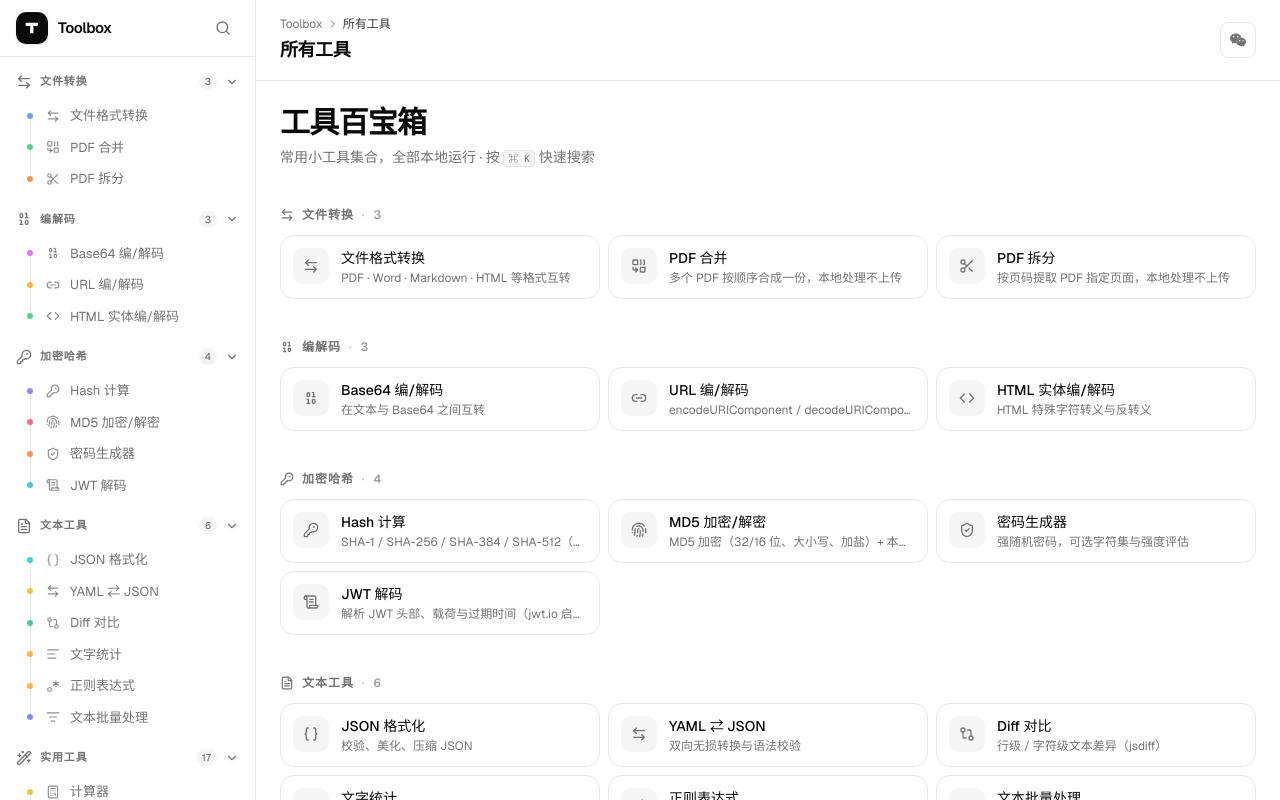
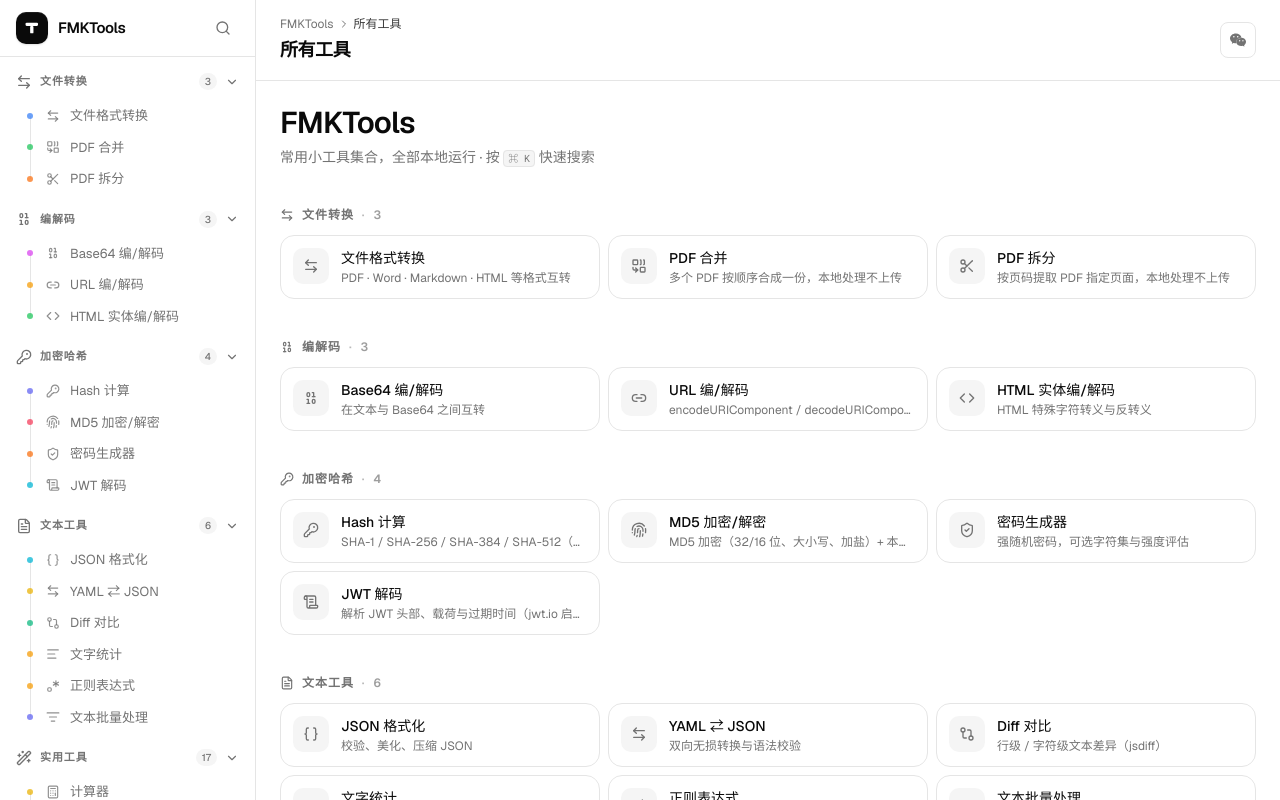
Before and after one commit to fmk618/ToolBox-web, a Next.js app: page / in a window 1280 px wide. Built offline with nearby package versions, Linux system fonts and the light colour scheme.

Commit message:
feat(web): 统一 FMKTools 品牌标识
Co-Authored-By: Claude Opus 4.8 <noreply@anthropic.com>

```diff
--- a/src/app/globals.css
+++ b/src/app/globals.css
@@ -30,7 +30,7 @@
   --input: oklch(0.922 0 0);
   --ring: oklch(0.708 0 0);
 
-  /* Brand accent — keep slight blue lean for Toolbox identity */
+  /* FMKTools brand accent — keep a slight blue lean */
   --brand: oklch(0.55 0.18 257);
   --brand-foreground: oklch(0.985 0 0);
 
--- a/src/app/layout.tsx
+++ b/src/app/layout.tsx
@@ -2,14 +2,15 @@ import type { Metadata, Viewport } from "next";
 import { GeistSans } from "geist/font/sans";
 import { GeistMono } from "geist/font/mono";
 import { Shell } from "../components/shell/shell";
+import { BRAND_DESCRIPTION, BRAND_NAME } from "../lib/brand";
 import "./globals.css";
 
 export const metadata: Metadata = {
   title: {
-    default: "Toolbox — 工具百宝箱",
-    template: "%s · Toolbox",
+    default: BRAND_NAME,
+    template: `%s · ${BRAND_NAME}`,
   },
-  description: "工具百宝箱 — 常用小工具集合，全部本地运行，按 ⌘K 快速搜索",
+  description: BRAND_DESCRIPTION,
 };
 
 export const viewport: Viewport = {
--- a/src/app/manifest.ts
+++ b/src/app/manifest.ts
@@ -1,12 +1,13 @@
 import type { MetadataRoute } from "next";
+import { BRAND_DESCRIPTION, BRAND_NAME } from "../lib/brand";
 
 export const dynamic = "force-static";
 
 export default function manifest(): MetadataRoute.Manifest {
   return {
-    name: "Toolbox — 工具百宝箱",
-    short_name: "Toolbox",
-    description: "52 个日常小工具，本地优先，开箱即用",
+    name: BRAND_NAME,
+    short_name: BRAND_NAME,
+    description: BRAND_DESCRIPTION,
     start_url: "/",
     display: "standalone",
     background_color: "#000000",
--- a/src/app/page.tsx
+++ b/src/app/page.tsx
@@ -3,6 +3,7 @@
 import Link from "next/link";
 import { motion } from "framer-motion";
 import { CATEGORIES } from "../lib/tools/categories";
+import { BRAND_NAME } from "../lib/brand";
 import { toolsByCategory } from "../lib/tools/manifest";
 
 export default function HomePage() {
@@ -17,7 +18,7 @@ export default function HomePage() {
         className="mb-10"
       >
         <h1 className="text-3xl font-semibold tracking-tight text-foreground">
-          工具百宝箱
+          {BRAND_NAME}
         </h1>
         <p className="mt-1.5 text-sm text-muted-foreground">
           常用小工具集合，全部本地运行 · 按{" "}
--- a/src/app/tools/[slug]/page.tsx
+++ b/src/app/tools/[slug]/page.tsx
@@ -15,7 +15,7 @@ export async function generateMetadata({
   const { slug } = await params;
   const tool = TOOLS.find((t) => t.slug === slug);
   if (!tool) return {};
-  // layout.tsx 的 title.template 会自动追加 "· Toolbox"
+  // layout.tsx 的 title.template 会自动追加 “· FMKTools”
   return { title: tool.name, description: tool.description };
 }
 
--- a/src/components/brand/logo.tsx
+++ b/src/components/brand/logo.tsx
@@ -1,8 +1,9 @@
 import type { SVGProps } from "react";
+import { BRAND_NAME } from "../../lib/brand";
 import { cn } from "../../lib/utils";
 
 /**
- * Toolbox letter-mark — a geometric "T" built from two rounded rectangles.
+ * FMKTools letter-mark — a geometric glyph built from two rounded rectangles.
  *
  * `currentColor` is the glyph fill, so it inherits text color from its parent.
  * Use `<LogoMark className="text-white" />` inside a colored container, or
@@ -46,7 +47,7 @@ export function LogoBadge({
   );
 }
 
-/** Pure word-mark — "Toolbox" set in Geist Sans with subtle tracking. */
+/** Pure word-mark set in Geist Sans with subtle tracking. */
 export function LogoWordmark({ className }: { className?: string }) {
   return (
     <span
@@ -55,7 +56,7 @@ export function LogoWordmark({ className }: { className?: string }) {
         className,
       )}
     >
-      Toolbox
+      {BRAND_NAME}
     </span>
   );
 }
--- a/src/components/shell/topbar.tsx
+++ b/src/components/shell/topbar.tsx
@@ -3,6 +3,7 @@
 import Link from "next/link";
 import { useParams, usePathname } from "next/navigation";
 import { ChevronRight, Menu } from "lucide-react";
+import { BRAND_NAME } from "../../lib/brand";
 import { getTool } from "../../lib/tools/manifest";
 import { WechatButton } from "./wechat-button";
 
@@ -29,7 +30,7 @@ export function Topbar({ onMenuClick }: { onMenuClick?: () => void }) {
         <div className="min-w-0">
           <nav className="hidden items-center gap-1 text-xs text-muted-foreground sm:flex">
             <Link href="/" className="hover:text-foreground transition-colors">
-              Toolbox
+              {BRAND_NAME}
             </Link>
             <ChevronRight className="h-3 w-3" />
             <span className="text-foreground/80">{title}</span>
--- /dev/null
+++ b/src/lib/brand.ts
@@ -0,0 +1,2 @@
+export const BRAND_NAME = "FMKTools";
+export const BRAND_DESCRIPTION = "工具百宝箱：常用小工具集合，本地优先，按 ⌘K 快速搜索";
--- a/src/tools/code-screenshot/ui.tsx
+++ b/src/tools/code-screenshot/ui.tsx
@@ -153,7 +153,7 @@ const DEFAULT_CODE = `function greet(name: string): string {
   return \`Hello, \${name}!\`;
 }
 
-console.log(greet("Toolbox"));`;
+console.log(greet("FMKTools"));`;
 
 // ── build inline <style> for hljs tokens ───────────────────────────────────
 function buildStyle(theme: ThemeDef): string {
--- a/src/tools/pomodoro/ui.tsx
+++ b/src/tools/pomodoro/ui.tsx
@@ -3,6 +3,7 @@
 import { Pause, Play, RotateCcw, SkipForward } from "lucide-react";
 import { useEffect, useMemo, useState } from "react";
 import { ToolShell, ToolField } from "../../components/tools/tool-shell";
+import { BRAND_NAME } from "../../lib/brand";
 import { meta } from "./meta";
 import { cn } from "../../lib/utils";
 
@@ -68,9 +69,9 @@ export default function PomodoroUi() {
   useEffect(() => {
     const label = phase === "focus" ? "专注" : phase === "short" ? "短休" : "长休";
     if (running) {
-      document.title = `${fmt(remaining)} · ${label} | Toolbox`;
+      document.title = `${fmt(remaining)} · ${label} | ${BRAND_NAME}`;
     } else {
-      document.title = "Toolbox";
+      document.title = BRAND_NAME;
     }
   }, [running, remaining, phase]);
 
--- a/src/tools/settings/ui.tsx
+++ b/src/tools/settings/ui.tsx
@@ -75,7 +75,7 @@ export default function SystemSettingsUi() {
       <div className="space-y-4">
         <LLMSection />
 
-        <Section title="后端连接" desc="配置 Toolbox HTTP API 地址">
+        <Section title="后端连接" desc="配置 FMKTools HTTP API 地址">
           <label className="block text-xs font-medium text-muted-foreground">
             API Base URL
           </label>
--- a/src/tools/yaml-json/ui.tsx
+++ b/src/tools/yaml-json/ui.tsx
@@ -32,8 +32,8 @@ function convert(dir: Dir, input: string): { out: string; err: string } {
 }
 
 const PLACEHOLDER: Record<Dir, string> = {
-  "yaml-to-json": "name: toolbox\nversion: 0.1.0\ntools:\n  - base64\n  - jwt",
-  "json-to-yaml": '{"name": "toolbox", "version": "0.1.0"}',
+  "yaml-to-json": "name: FMKTools\nversion: 0.1.0\ntools:\n  - base64\n  - jwt",
+  "json-to-yaml": '{"name": "FMKTools", "version": "0.1.0"}',
 };
 
 export default function YamlJsonUi() {
```
Also changed, not shown: 2 other files (tests, documents, lock files or other folders).
